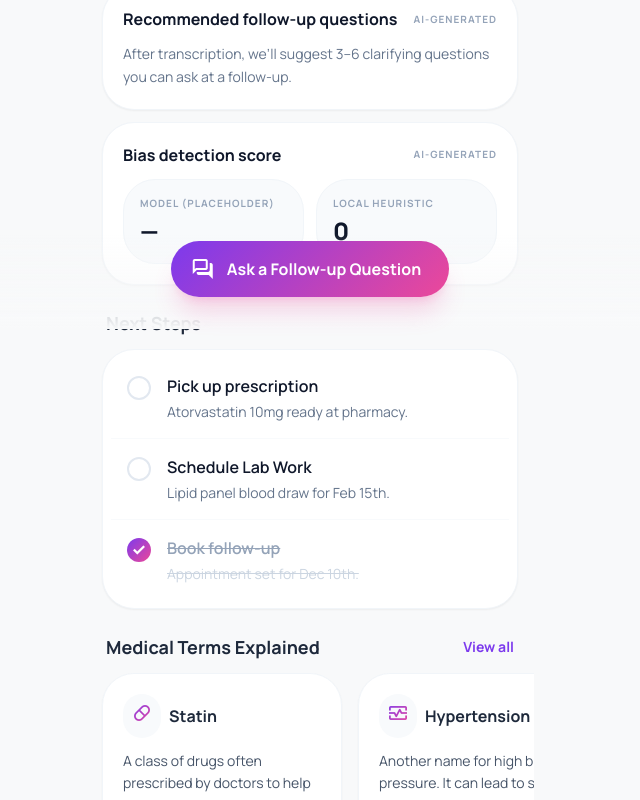
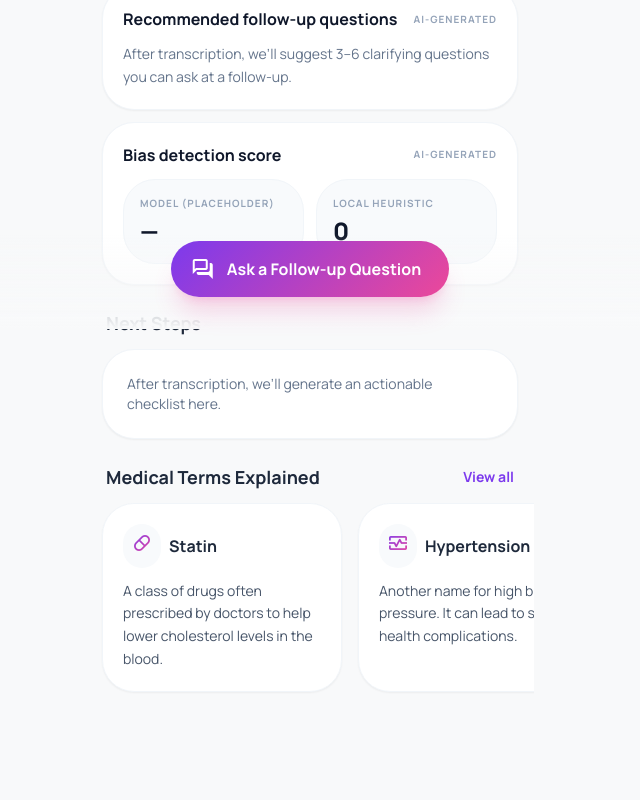
Before and after one commit to nssim516/hackviolet2026, a React (Vite) app in the folder web/: page /#/summary in a window 1280 px wide. Shown: the part 471-1271 px from the top of the page, without its empty margins (330-970 px from the left). Built offline with nearby package versions, Linux system fonts and the light colour scheme.

Commit message:
Updated next steps checklists

```diff
--- a/web/src/pages/VisitSummaryInsights.tsx
+++ b/web/src/pages/VisitSummaryInsights.tsx
@@ -1,6 +1,8 @@
 import { useMemo, useRef, useState } from "react";
 import { useNavigate } from "react-router-dom";
 import { computeBiasDetection } from "../lib/biasScore";
+
+type NextStep = { title: string; detail?: string; done: boolean };
 
 export default function VisitSummaryInsights() {
   const navigate = useNavigate();
@@ -16,6 +18,7 @@ export default function VisitSummaryInsights() {
   const [audioBlob, setAudioBlob] = useState<Blob | null>(null);
   const [transcript, setTranscript] = useState<string>("");
   const [summaryBullets, setSummaryBullets] = useState<string[]>([]);
+  const [nextSteps, setNextSteps] = useState<NextStep[]>([]);
   const [followUpQuestions, setFollowUpQuestions] = useState<string[]>([]);
   const [serverBiasScore, setServerBiasScore] = useState<number | null>(null);
   const [serverBiasNotes, setServerBiasNotes] = useState<string[]>([]);
@@ -85,6 +88,7 @@ export default function VisitSummaryInsights() {
     setAudioBlob(null);
     setTranscript("");
     setSummaryBullets([]);
+    setNextSteps([]);
     setFollowUpQuestions([]);
     setServerBiasScore(null);
     setServerBiasNotes([]);
@@ -120,6 +124,28 @@ export default function VisitSummaryInsights() {
       if (!insights.ok) throw new Error(insightsJson?.error ?? "Insights failed.");
 
       setSummaryBullets(Array.isArray(insightsJson?.summaryBullets) ? insightsJson.summaryBullets : []);
+
+      const ns = insightsJson?.nextSteps;
+      if (Array.isArray(ns)) {
+        // Accept either {title, detail?}[] or string[]
+        const mapped: NextStep[] = ns
+          .map((item: any) => {
+            if (typeof item === "string") return { title: item, done: false } satisfies NextStep;
+            if (item && typeof item === "object" && typeof item.title === "string") {
+              return {
+                title: item.title,
+                detail: typeof item.detail === "string" ? item.detail : undefined,
+                done: false,
+              } satisfies NextStep;
+            }
+            return null;
+          })
+          .filter(Boolean) as NextStep[];
+        setNextSteps(mapped);
+      } else {
+        setNextSteps([]);
+      }
+
       setFollowUpQuestions(
         Array.isArray(insightsJson?.followUpQuestions) ? insightsJson.followUpQuestions : []
       );
@@ -342,11 +368,19 @@ export default function VisitSummaryInsights() {
         <section className="flex flex-col gap-3">
           <h3 className="text-lg font-bold px-1 text-slate-800">Next Steps</h3>
           <div className="flex flex-col rounded-2xl bg-white p-2 shadow-sm border border-slate-100 divide-y divide-slate-50">
-            <label className="group flex items-start gap-4 p-4 cursor-pointer">
+            {nextSteps.length ? (
+              nextSteps.map((s, idx) => (
+                <label key={idx} className="group flex items-start gap-4 p-4 cursor-pointer">
                   <div className="relative flex items-center mt-0.5">
                     <input
                       className="peer size-6 appearance-none rounded-lg border-2 border-slate-200 bg-transparent checked:border-0 transition-all"
                       type="checkbox"
+                      checked={s.done}
+                      onChange={() =>
+                        setNextSteps((prev) =>
+                          prev.map((p, i) => (i === idx ? { ...p, done: !p.done } : p))
+                        )
+                      }
                     />
                     <div className="absolute inset-0 hidden peer-checked:flex items-center justify-center rounded-lg bg-hackviolet-gradient pointer-events-none">
                       <span className="material-symbols-outlined text-white text-[18px] font-bold">
@@ -355,59 +389,34 @@ export default function VisitSummaryInsights() {
                     </div>
                   </div>
                   <div className="flex flex-col flex-1 gap-1">
-                <span className="text-base font-semibold text-slate-900 group-hover:text-hackviolet-start transition-colors">
-                  Pick up prescription
+                    <span
+                      className={[
+                        "text-base font-semibold transition-colors",
+                        s.done
+                          ? "text-slate-400 line-through"
+                          : "text-slate-900 group-hover:text-hackviolet-start",
+                      ].join(" ")}
+                    >
+                      {s.title}
                     </span>
-                <span className="text-sm text-slate-500">
-                  Atorvastatin 10mg ready at pharmacy.
+                    {s.detail && (
+                      <span
+                        className={[
+                          "text-sm",
+                          s.done ? "text-slate-300 line-through" : "text-slate-500",
+                        ].join(" ")}
+                      >
+                        {s.detail}
                       </span>
+                    )}
                   </div>
                 </label>
-
-            <label className="group flex items-start gap-4 p-4 cursor-pointer">
-              <div className="relative flex items-center mt-0.5">
-                <input
-                  className="peer size-6 appearance-none rounded-lg border-2 border-slate-200 bg-transparent checked:border-0 transition-all"
-                  type="checkbox"
-                />
-                <div className="absolute inset-0 hidden peer-checked:flex items-center justify-center rounded-lg bg-hackviolet-gradient pointer-events-none">
-                  <span className="material-symbols-outlined text-white text-[18px] font-bold">
-                    check
-                  </span>
+              ))
+            ) : (
+              <div className="p-4 text-sm text-slate-500">
+                After transcription, we’ll generate an actionable checklist here.
               </div>
-              </div>
-              <div className="flex flex-col flex-1 gap-1">
-                <span className="text-base font-semibold text-slate-900 group-hover:text-hackviolet-start transition-colors">
-                  Schedule Lab Work
-                </span>
-                <span className="text-sm text-slate-500">
-                  Lipid panel blood draw for Feb 15th.
-                </span>
-              </div>
-            </label>
-
-            <label className="group flex items-start gap-4 p-4 cursor-pointer">
-              <div className="relative flex items-center mt-0.5">
-                <input
-                  defaultChecked
-                  className="peer size-6 appearance-none rounded-lg border-2 border-slate-200 bg-transparent checked:border-0 transition-all"
-                  type="checkbox"
-                />
-                <div className="absolute inset-0 hidden peer-checked:flex items-center justify-center rounded-lg bg-hackviolet-gradient pointer-events-none">
-                  <span className="material-symbols-outlined text-white text-[18px] font-bold">
-                    check
-                  </span>
-                </div>
-              </div>
-              <div className="flex flex-col flex-1 gap-1">
-                <span className="text-base font-semibold text-slate-400 line-through">
-                  Book follow-up
-                </span>
-                <span className="text-sm text-slate-300 line-through">
-                  Appointment set for Dec 10th.
-                </span>
-              </div>
-            </label>
+            )}
           </div>
         </section>
 
--- a/web/vite.config.ts
+++ b/web/vite.config.ts
@@ -100,10 +100,15 @@ Summarize this medical visit transcript in a patient-centered, non-judgmental wa
 
 Return ONLY valid JSON with exactly these keys:
 - summaryBullets: string[]  (3-6 bullets, plain language)
+- nextSteps: { title: string, detail?: string }[] (3-8 actionable checklist items)
 - followUpQuestions: string[] (3-6 questions the patient can ask next time)
 - biasDetection: { score: number, notes: string[] }
 
 The biasDetection.score should be a 0-100 placeholder estimate of dismissive/biased communication signals (0 = none, 100 = frequent). Keep it conservative and explain briefly in notes. Do NOT accuse anyone; just describe language patterns.
+
+For nextSteps:
+- Make them practical (tests, follow-ups, questions to ask, paperwork, medication pickup, scheduling).
+- Do NOT give diagnosis/treatment advice. If missing info, phrase as “Confirm with clinician: …”.
 
 Transcript:
 """
```
Lines whose indentation alone changed are shown as unchanged.
